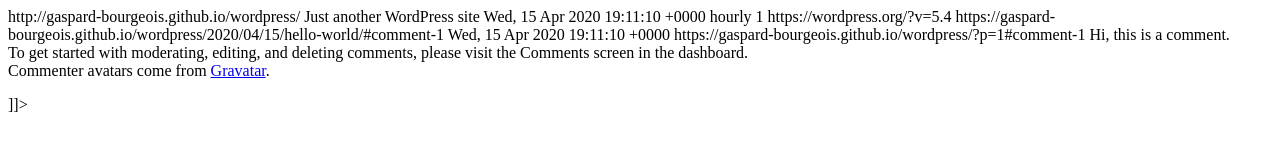
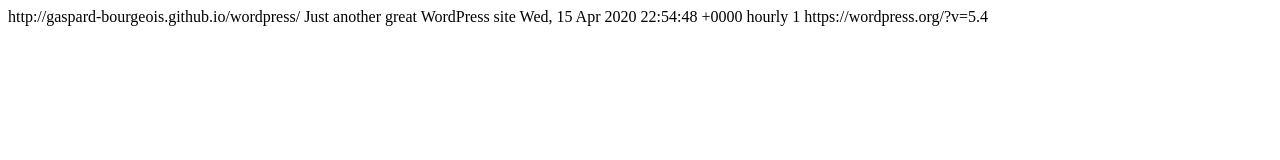
Before and after one commit to Gaspard-Bourgeois/wordpress, a plain HTML site: page comments/feed/index.html in a window 1280 px wide. Drawn offline with Linux system fonts and the light colour scheme.

Commit message:
WP2Static UPDATE comments/feed/index.html

```diff
--- a/comments/feed/index.html
+++ b/comments/feed/index.html
@@ -7,33 +7,15 @@
 	>
 <channel>
 	<title>
-	Comments for wordpress	</title>
+	Comments for Stories of Gaspard	</title>
 	<atom:link href="https://gaspard-bourgeois.github.io/wordpress/comments/feed/" rel="self" type="application/rss+xml" />
 	<link>http://gaspard-bourgeois.github.io/wordpress/</link>
-	<description>Just another WordPress site</description>
-	<lastBuildDate>Wed, 15 Apr 2020 19:11:10 +0000</lastBuildDate>
+	<description>Just another great WordPress site</description>
+	<lastBuildDate>Wed, 15 Apr 2020 22:54:48 +0000</lastBuildDate>
 	<sy:updatePeriod>
 	hourly	</sy:updatePeriod>
 	<sy:updateFrequency>
 	1	</sy:updateFrequency>
 	<generator>https://wordpress.org/?v=5.4</generator>
-	<item>
-		<title>
-		Comment on Hello world! by A WordPress Commenter		</title>
-		<link>https://gaspard-bourgeois.github.io/wordpress/2020/04/15/hello-world/#comment-1</link>
-
-		<dc:creator><![CDATA[A WordPress Commenter]]></dc:creator>
-		<pubDate>Wed, 15 Apr 2020 19:11:10 +0000</pubDate>
-		<guid isPermaLink="false">https://gaspard-bourgeois.github.io/wordpress/?p=1#comment-1</guid>
-
-					<description><![CDATA[Hi, this is a comment.
-To get started with moderating, editing, and deleting comments, please visit the Comments screen in the dashboard.
-Commenter avatars come from &lt;a href=&quot;https://gravatar.com&quot;&gt;Gravatar&lt;/a&gt;.]]></description>
-			<content:encoded><![CDATA[<p>Hi, this is a comment.<br />
-To get started with moderating, editing, and deleting comments, please visit the Comments screen in the dashboard.<br />
-Commenter avatars come from <a href="https://gravatar.com">Gravatar</a>.</p>
-]]></content:encoded>
-
-			</item>
-	</channel>
+</channel>
 </rss>
```
